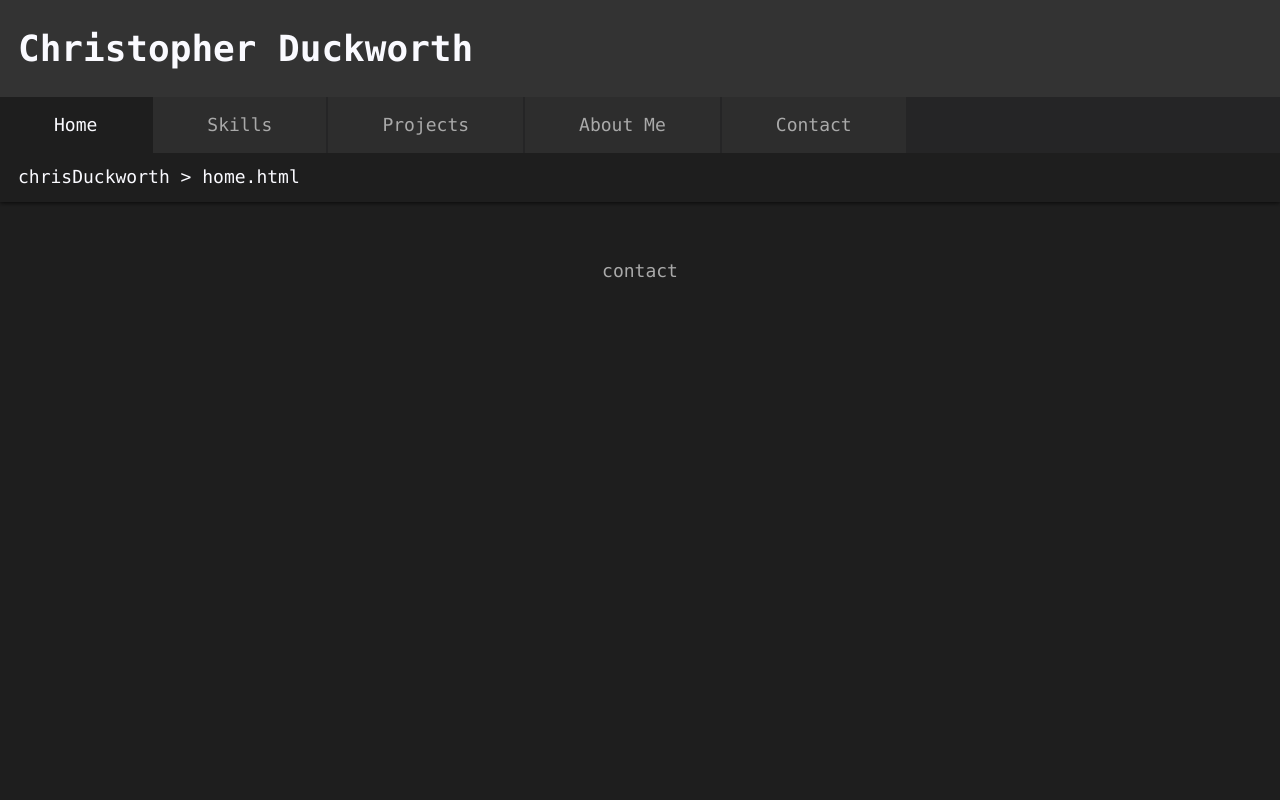
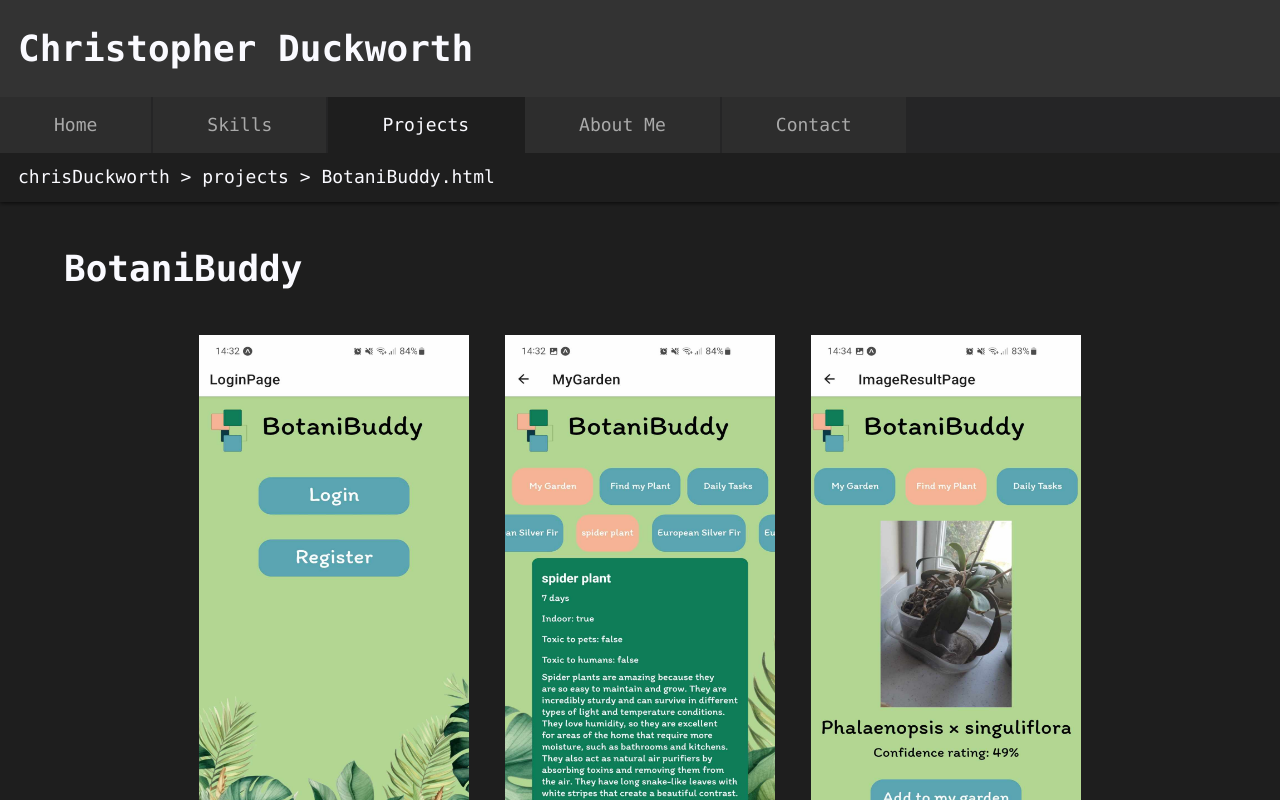
Before and after one commit to chrisRduckworth/chrisRduckworth.github.io, a React (Vite) app: page /projects/BotaniBuddy in a window 1280 px wide. Shown: the top 800 px of the page. Built offline with nearby package versions, Linux system fonts and the light colour scheme.

Commit message:
add project pages

```diff
--- a/src/App.jsx
+++ b/src/App.jsx
@@ -7,6 +7,7 @@ import Projects from "./components/Projects";
 import AboutMe from "./components/AboutMe";
 import Contact from "./components/Contact";
 import Footer from "./components/Footer";
+import Project from "./components/Project";
 
 function App() {
   return (
@@ -16,6 +17,7 @@ function App() {
         <Route path="/" element={<Home />} />
         <Route path="/skills" element={<Skills />} />
         <Route path="/projects" element={<Projects />} />
+        <Route path="/projects/:title" element={<Project />} />
         <Route path="/about-me" element={<AboutMe />} />
         <Route path="/contact" element={<Contact />} />
       </Routes>
--- a/src/components/Project.jsx
+++ b/src/components/Project.jsx
@@ -1,10 +1,16 @@
 import { useContext, useEffect } from "react";
 import { HeaderContext } from "../contexts/HeaderContext";
 import { useParams } from "react-router-dom";
+import { projects } from "./projects.json";
+import SkillCard from "./SkillCard";
+import ProjectDescription from "./ProjectDescription";
+import "../styles/Project.css";
 
 function Project() {
   const { setHeader } = useContext(HeaderContext);
   const { title } = useParams();
+  const project = projects.find((project) => project.title === title);
+
   useEffect(() => {
     setHeader((currHeader) => {
       return {
@@ -13,7 +19,28 @@ function Project() {
       };
     });
   }, []);
-  return <p>{title}</p>;
+  return (
+    <main>
+      <h1>{project.title}</h1>
+      <ProjectDescription description={project.description} imagesArr={project.images}/>
+      <h2>Skills</h2>
+      <div className="projectSkillsContaner">
+        {project.skills.map((skill) => {
+          return <SkillCard key={skill} skill={skill} />;
+        })}
+      </div>
+      <h2>Links</h2>
+      <ul className="projectLinks">
+        {Object.entries(project.links).map(([name, link]) => {
+          return (
+            <li key={name}>
+              <a href={link} target="_blank">{name}</a>
+            </li>
+          );
+        })}
+      </ul>
+    </main>
+  );
 }
 
 export default Project;
--- a/src/components/ProjectCard.jsx
+++ b/src/components/ProjectCard.jsx
@@ -2,6 +2,7 @@ import { Link } from "react-router-dom";
 import { projects } from "./projects.json";
 import "../styles/ProjectCard.css";
 import { useState } from "react";
+import { cleanDescription } from "../../utils/description";
 
 function ProjectCard({ title }) {
   const project = projects.find((project) => project.title === title);
@@ -20,7 +21,7 @@ function ProjectCard({ title }) {
         className={isLoading ? "projectCardLoaded" : "projectCardThumbnail"}
         onLoad={() => setIsLoading(false)}
       />
-      <p>{description}</p>
+      <p>{cleanDescription(description)}</p>
     </Link>
   );
 }
--- /dev/null
+++ b/src/components/ProjectDescription.jsx
@@ -0,0 +1,35 @@
+import { seperateTags } from "../../utils/description";
+import "../styles/Project.css"
+
+function ProjectDescription({ description, imagesArr }) {
+  const tags = seperateTags(description);
+  return (
+    <div>
+      {tags.map((tag) => {
+        if (/<.*>/.test(tag)) {
+          const images = tag.match(/image\d+/g);
+          if (images) {
+            return (
+              <div key={tag} className="projectImagesContainer">
+                {images.map((image) => {
+                  const index = parseInt(image.match(/\d+/)[0]);
+                  return (
+                    <img
+                      key={index}
+                      src={`/assets/project-photos/${imagesArr[index]}`}
+                      alt=""
+                    />
+                  );
+                })}
+              </div>
+            );
+          }
+        } else {
+          return <p key={tag}>{tag}</p>;
+        }
+      })}
+    </div>
+  );
+}
+
+export default ProjectDescription;
--- a/src/components/projects.json
+++ b/src/components/projects.json
@@ -11,7 +11,7 @@
         "Agile",
         "React Native"
       ],
-      "description": "BotaniBuddy is a mobile app designed to help you look after your houseplants. By using an image-recognition API, it can identify any plant and then add it to your garden. Once there, the app will tell you how often to water your plant, and provide notifications when you need to.\nBotaniBuddy was created as the final project during my Northcoders software development bootcamp. In our group of 6, we used agile methodologies to organise ourselves and used pair programming the entire time. Overall, I'm very proud of how the project came out, and it is a testament to how far I came over just 13 weeks.",
+      "description": "<image0,image1,image2>BotaniBuddy is a mobile app designed to help you look after your houseplants. By using an image-recognition API, it can identify any plant and then add it to your garden. Once there, the app will tell you how often to water your plant, and provide notifications when you need to.\nBotaniBuddy was created as the final project during my time in the Northcoders software development bootcamp. In our group of 6, we used agile methodologies to organise ourselves and used pair programming the entire time. Overall, I'm very proud of how the project came out, and it is a testament to how far I came over just 13 weeks.",
       "links": {
         "Front-End Repo": "https://github.com/rubyrubyruby02/BotaniBuddy-FE",
         "Back-End Repo": "https://github.com/chrisRduckworth/BotaniBuddy-BE"
@@ -30,7 +30,7 @@
         "CSS",
         "Jest"
       ],
-      "description": "Northcoders News was developed as part of the Northcoders bootcamp. It is a blogging website where you can see articles written by other users, comment on them, and vote on what you like (or don't like!)\nThis project was coded in two halves, the back-end and then the front-end. Each half was written after completing that section of the course. While the content of the project and the structure of the sprints was already defined, I greatly enjoyed the process of working on a 'proper' project like this. It was very satisfying to see the website slowly come together.\nIf you would like to launch either the back-end of front-end locally, the instructions for setting them up can be found in the readme of the relevant repo.",
+      "description": "<image0>Northcoders News was developed as part of the Northcoders bootcamp. It is a blogging website where you can see articles written by other users, comment on them, and vote on what you like (or don't like!)\nThis project was coded in two halves, the back-end and then the front-end. Each half was written after completing that section of the course. While the content of the project and the structure of the sprints was already defined, I greatly enjoyed the process of working on a 'proper' project like this. It was very satisfying to see the website slowly come together.\nIf you would like to launch either the back-end of front-end locally, the instructions for setting them up can be found in the readme of the relevant repo.",
       "links": {
         "Live App": "https://crd-northcoders-news.netlify.app/",
         "Front-End Repo": "https://github.com/chrisRduckworth/nc-news",
@@ -41,7 +41,7 @@
       "title": "Portfolio Website",
       "images": ["PortfolioWebsite.png"],
       "skills": ["JavaScript", "Node", "React", "HTML", "CSS"],
-      "description": "This portfolio website was created in the days after completing my software development bootcamp at Northcoders. It is built using React and is fairly simplistic in design, attempting to evoke the feel of VSCode.\nIf you would like, you can go back to the first couple of commits in this website's repo to see my first website, built in the first week of the course. It's quite the change! (Though Cooper is still a cool dude).",
+      "description": "<image0>This portfolio website was created in the days after completing my software development bootcamp at Northcoders. It is built using React and is fairly simplistic in design, attempting to evoke the feel of VSCode.\nIf you would like, you can go back to the first couple of commits in this website's repo to see my first website, built in the first week of the course. It's quite the change! (Though Cooper is still a cool dude).",
       "links": {
         "Repo": "https://github.com/chrisRduckworth/chrisRduckworth.github.io"
       }
--- /dev/null
+++ b/src/styles/Project.css
@@ -0,0 +1,45 @@
+.projectSkillsContaner {
+  display: flex;
+  flex-wrap: wrap;
+  justify-content: center;
+}
+
+.projectSkillsContaner a {
+  max-width: 10em;
+}
+
+.projectSkillsContaner img {
+  max-width: 8em;
+}
+
+.projectLinks {
+  list-style: none;
+  margin-left: 1em;
+}
+
+.projectImagesContainer {
+  display: flex;
+  justify-content: center;
+  align-items: center;
+  flex-wrap: wrap;
+}
+
+.projectImagesContainer img {
+  max-width: 60vw;
+  min-width: 15em;
+  max-height: 30em;
+  margin: 1em;
+}
+
+@media only screen and (max-width: 382px) {
+  .projectSkillsContaner a {
+    min-width: 60vw;
+  }
+  .projectSkillsContaner img {
+    min-width: 50vw;
+  }
+  .projectSkillsContaner .skillCardLoading {
+    min-width: 50vw;
+    min-height: 50vw;
+  }
+}
--- /dev/null
+++ b/utils/description.js
@@ -0,0 +1,27 @@
+export function cleanDescription(description) {
+  const noArrows = description.replace(/<.*>/g, "");
+  const noNewLines = noArrows.replaceAll("\n", " ");
+  return noNewLines;
+}
+
+export function seperateTags(description) {
+  const tags = [];
+  let lastSplitIndex = 0;
+  description.split("").forEach((letter, i) => {
+    if (letter === "<") {
+      tags.push(description.slice(lastSplitIndex, i));
+      lastSplitIndex = i;
+    } else if (letter === ">") {
+      tags.push(description.slice(lastSplitIndex, i + 1));
+      lastSplitIndex = i + 1;
+    }
+  });
+  tags.push(description.slice(lastSplitIndex));
+  const noEmptyStrings = tags.filter((tag) => tag !== "");
+  const newLines = noEmptyStrings
+    .map((tag) => {
+      return tag.split("\n");
+    })
+    .flat();
+  return newLines;
+}
```
